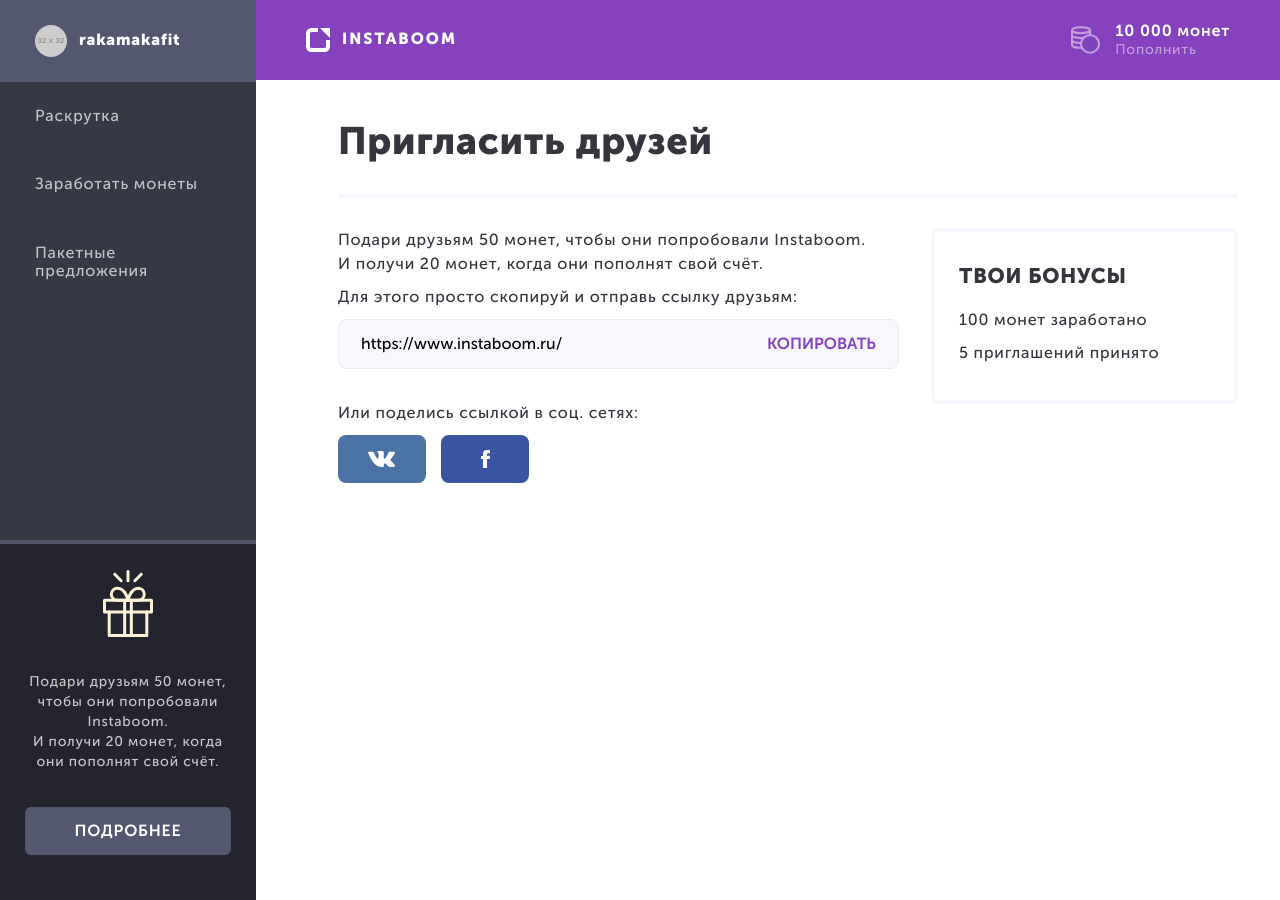
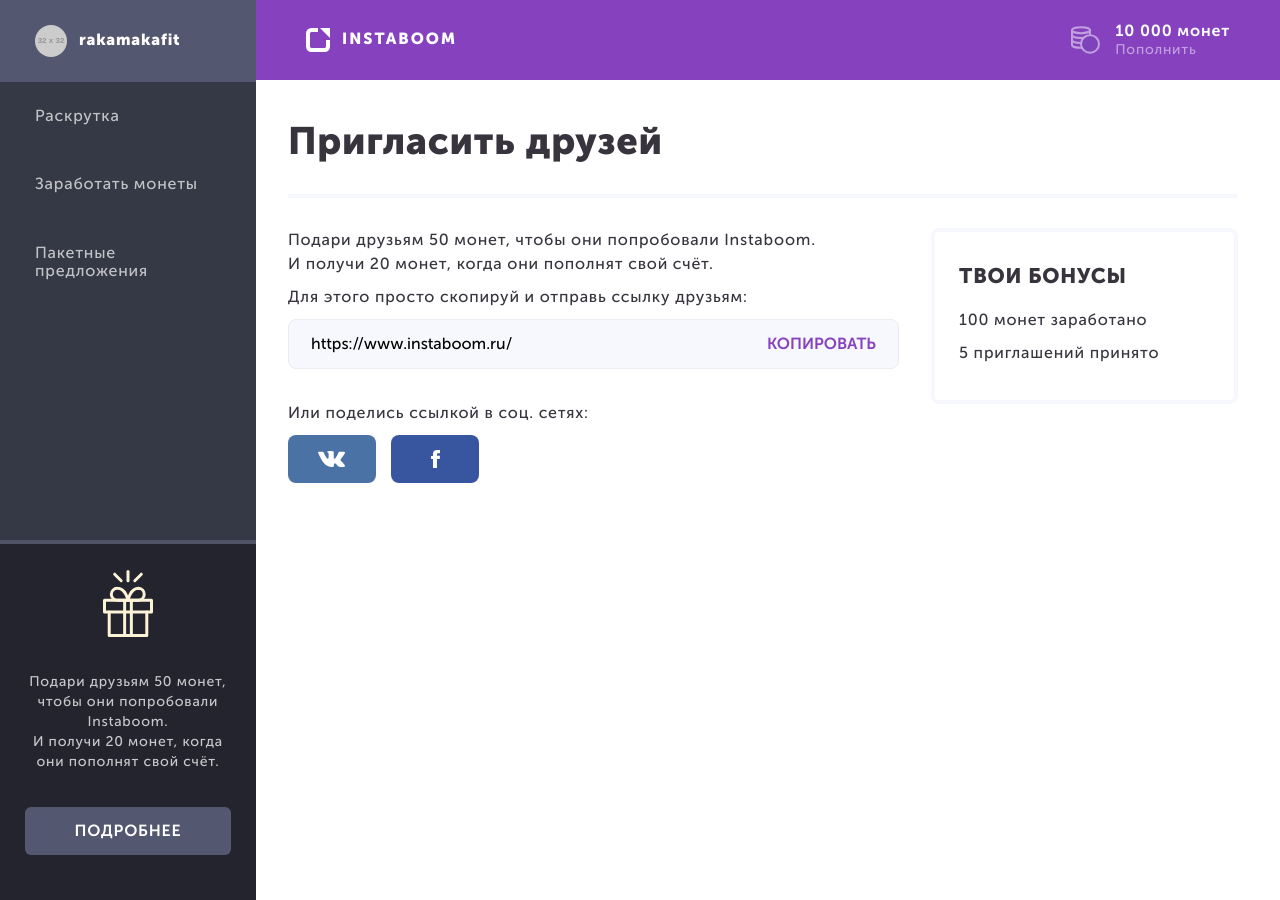
Before and after one commit to kaptn3/instaboom, a Jekyll site: the page built from invite-friends.html, in a window 1280 px wide. Built offline with Jekyll 4.4.1, drawn with Linux system fonts in a browser that asks for light colours.

Commit message:
Invite friends: fix padding of main

```diff
--- a/_sass/pages/invite-friends.scss
+++ b/_sass/pages/invite-friends.scss
@@ -1,7 +1,3 @@
-.main__invite-friends {
-  padding-left: 82px;
-}
-
 .invite-friends {
   display: flex;
   align-items: flex-start;
@@ -11,8 +7,4 @@
   .invite-friends {
     flex-direction: column;
   }
-
-  .main__invite-friends {
-    padding-left: 22px;
-  }
 }
--- a/invite-friends.html
+++ b/invite-friends.html
@@ -3,7 +3,7 @@
 title: Пригласить друзей
 scripts: copy
 ---
-<main class="main__invite-friends">
+<main>
   <h2 class="h1 main__header">Пригласить друзей</h2>
   <div class="invite-friends">
     <div class="share-block">
```
